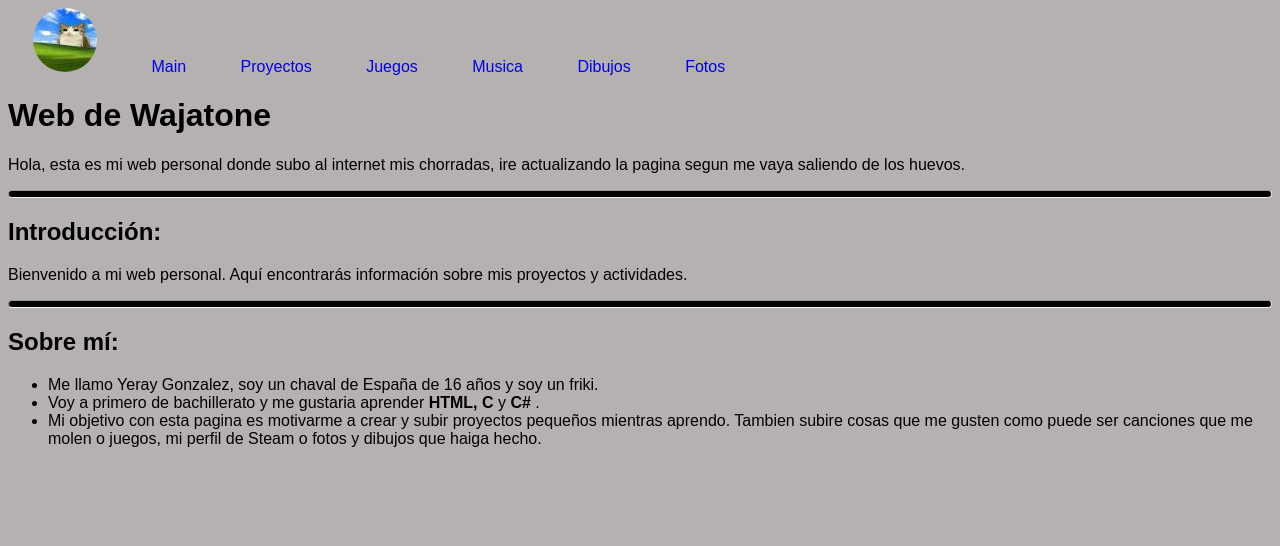
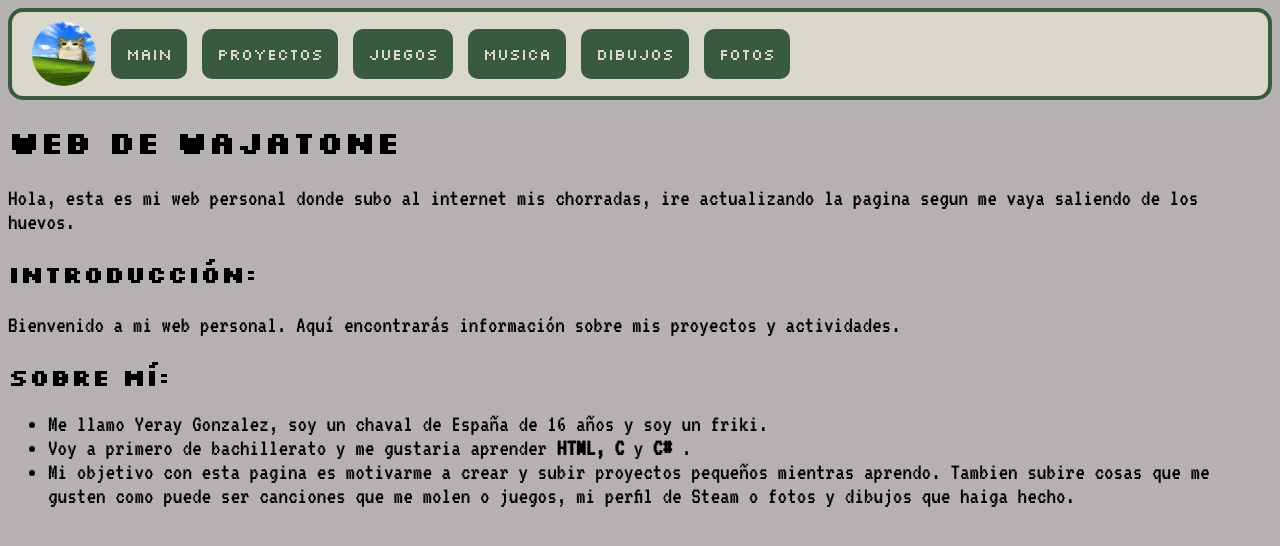
Before and after one commit to wajatone/Wajaweb, a plain HTML site: page index.html in a window 1280 px wide. Drawn offline with Linux system fonts and the light colour scheme.

Commit message:
Refactor HTML and CSS for improved navigation and styling

```diff
--- a/index.html
+++ b/index.html
@@ -7,23 +7,71 @@
    <link rel="stylesheet" href="style.css">
    <link rel="icon" href="pfp.png">
 
+  <!-- Cosas de fuentes de google -->
+  <link rel="preconnect" href="https://fonts.googleapis.com">
+  <link rel="preconnect" href="https://fonts.gstatic.com" crossorigin>
+  <link href="https://fonts.googleapis.com/css2?family=Pixelify+Sans:wght@400..700&family=VT323&display=swap" rel="stylesheet">
+  <link href="https://fonts.googleapis.com/css2?family=Pixelify+Sans:wght@400..700&family=Silkscreen:wght@400;700&family=VT323&display=swap" rel="stylesheet">
+
+<style>
+  /* Barra de navegacion*/
+
+nav .nav {
+  background-color: #3A5A40;
+  border-radius: 10px;
+  gap: 15px;
+  color: #DAD7CD;
+  font-family: 'Silkscreen', monospace;
+  padding: 15px;
+
+}
+
+nav {
+  display: flex;
+  align-items: center;
+  flex-wrap: wrap;
+  gap: 15px;
+  background-color: #DAD7CD;
+  border: 4px solid #3A5A40;
+  border-radius: 15px;
+  padding: 10px 20px;
+  box-sizing: border-box;
+}
+
+h1 {
+  font-family: 'Silkscreen', monospace;
+}
+
+h2 {
+  font-family: 'Silkscreen', monospace;
+}
+
+p {
+  font-family: 'VT323', monospace;
+  font-size: x-large;
+}
+
+li {
+  font-family: 'VT323', monospace;
+  font-size: x-large;
+}
+</style>
+
 </head>
 
 <!-- //////////////[AQUI ESTA LA WEB]//////////////-->
 
 <body>
 
-   <a href="https://github.com/wajatone"> <img src="https://wajatone.github.io/Wajaweb/pfp.png" alt="Profile picture" class="pfp"> </a> <a href="https://wajatone.github.io/Wajaweb/index.html">Main</a> <a href="https://wajatone.github.io/Wajaweb/Proyectos/index.html">Proyectos</a> <a href="https://wajatone.github.io/Wajaweb/Juegos/index.html">Juegos</a> <a href="https://wajatone.github.io/Wajaweb/Musica/index.html">Musica</a> <a href="https://wajatone.github.io/Wajaweb/Dibujos/index.html">Dibujos</a> <a href="https://wajatone.github.io/Wajaweb/Fotos/index.html">Fotos</a>
+  <nav>
+   <a href="https://github.com/wajatone"> <img src="https://wajatone.github.io/Wajaweb/pfp.png" alt="Profile picture" class="pfp"> </a> <a href="https://wajatone.github.io/Wajaweb/index.html" class="nav">Main</a> <a href="https://wajatone.github.io/Wajaweb/Proyectos/index.html" class="nav">Proyectos</a> <a href="https://wajatone.github.io/Wajaweb/Juegos/index.html" class="nav">Juegos</a> <a href="https://wajatone.github.io/Wajaweb/Musica/index.html" class="nav">Musica</a> <a href="https://wajatone.github.io/Wajaweb/Dibujos/index.html" class="nav">Dibujos</a> <a href="https://wajatone.github.io/Wajaweb/Fotos/index.html" class="nav">Fotos</a>
+  </nav>
 
  <h1>Web de Wajatone</h1>
    <p>Hola, esta es mi web personal donde subo al internet mis chorradas, ire actualizando la pagina segun me vaya saliendo de los huevos.</p>
 
-   <hr>
-
  <h2>Introducción:</h2>
    <p>Bienvenido a mi web personal. Aquí encontrarás información sobre mis proyectos y actividades.</p>
-
-   <hr>
 
  <h2>Sobre mí:</h2>
    <ul>
--- a/style.css
+++ b/style.css
@@ -1,49 +1,50 @@
-
 body {
    background-color: rgb(182, 177, 177);
    font-family: Arial, sans-serif;
 }
 
+/* Tipografías generales agrupadas */
+h1, h2 {
+   font-family: 'Silkscreen', monospace;
+}
+
+p, li {
+   font-family: 'VT323', monospace;
+   font-size: x-large;
+}
 
 hr {
-   background-color:black;
+   background-color: black;
    padding: 3px;
    border-radius: 20px;
 }
 
-
 a {
-   padding: 25px;
    text-decoration: none;
-   font-family: Arial, sans-serif;
 }
 
-a .pfp {
-   border-radius: 200px;
-}
-
-
-.bloque-de-fotos {
-   display: grid;
-   grid-template-columns: 1fr 1fr 1fr;
-   background-color: rgb(148, 147, 147);
-   border-radius: 5px;
-   margin: auto;
-   gap: 10px;
-   padding: 15px;
-   margin-top: 10px;
-   margin-bottom: 10px;
-}
-
-.fotos {
-   border-radius: 5px;
-   width: 100%;
-   height: auto;
-   border: 2px solid black;
+/* Barra de navegación */
+nav {
+   display: flex;
+   align-items: center;
+   flex-wrap: wrap;
+   gap: 15px;
+   background-color: #DAD7CD;
+   border: 4px solid #3A5A40;
+   border-radius: 15px;
+   padding: 10px 20px;
    box-sizing: border-box;
 }
 
-.titulo-del-bloque {
-   grid-column: 1/-1;
-   margin-left: 10px;
+nav .pfp {
+   border-radius: 50%; /* Mejor que 200px para círculos perfectos */
+   display: block;     /* Evita un pequeño espacio fantasma debajo de la imagen */
 }
+
+nav .nav {
+   background-color: #3A5A40;
+   border-radius: 10px;
+   color: #DAD7CD;
+   font-family: 'Silkscreen', monospace;
+   padding: 15px;
+}
```
